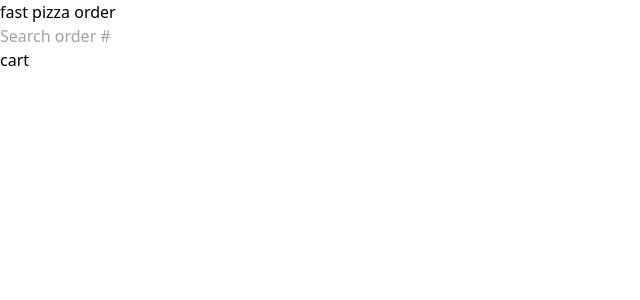
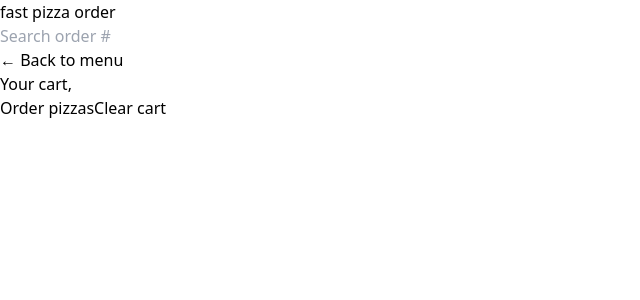
Before and after one commit to VladZyma/fast-pizza-order, a React (Vite) app: page /cart in a window 1280 px wide. Shown: the top 300 px of the page, without its empty margins (0-640 px from the left). Built offline with nearby package versions, Linux system fonts and the light colour scheme.

Commit message:
added CartItem.jsx

```diff
--- a/src/features/cart/Cart.jsx
+++ b/src/features/cart/Cart.jsx
@@ -1,9 +1,35 @@
+import { useSelector } from 'react-redux';
+
+import LinkButton from '../../ui/LinkButton';
+import Button from '../../ui/Button';
+import CartItem from './CartItem';
+//cart actions
+import { getCart } from './cartSlice';
+
 function Cart() {
+  const username = useSelector((state) => state.user.userName);
+  const cart = useSelector(getCart);
+
   return (
-    <div>
-      cart
+    <div className="py3 px-4">
+      <LinkButton to="/menu">&larr; Back to menu</LinkButton>
+
+      <h2 className="mt-7 text-xl font-semibold">Your cart, {username}</h2>
+
+      <ul className="mt-3 divide-y divide-stone-200 border-b">
+        {cart.map((item) => (
+          <CartItem key={item.pizzaId} item={item} />
+        ))}
+      </ul>
+
+      <div className="mt-6 space-x-2">
+        <Button type="primary" to="/order/new">
+          Order pizzas
+        </Button>
+        <Button type="secondary">Clear cart</Button>
+      </div>
     </div>
-  )
+  );
 }
 
-export default Cart
+export default Cart;
--- /dev/null
+++ b/src/features/cart/CartItem.jsx
@@ -0,0 +1,18 @@
+import { formatCurrency } from '../../utils/helpers';
+
+function CartItem({ item }) {
+  const { pizzasId, name, quantity, totalPrice } = item;
+
+  return (
+    <li className="py-3 sm:flex sm:items-center sm:justify-between">
+      <p className="mb-1 sm:mb-0">
+        {quantity}&times; {name}
+      </p>
+      <div className="flex items-center justify-between sm:gap-6">
+        <p className="text-sm font-bold">{formatCurrency(totalPrice)}</p>
+      </div>
+    </li>
+  );
+}
+
+export default CartItem;
```
